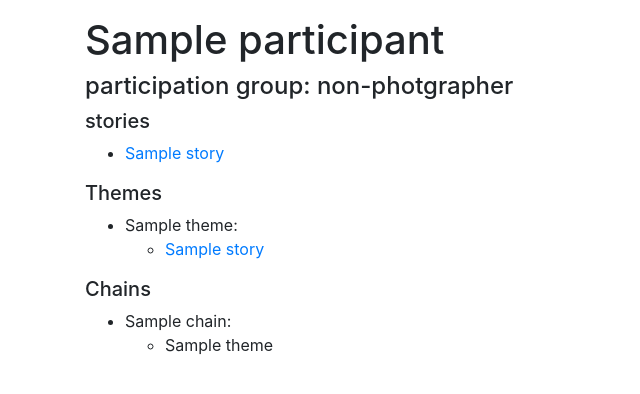
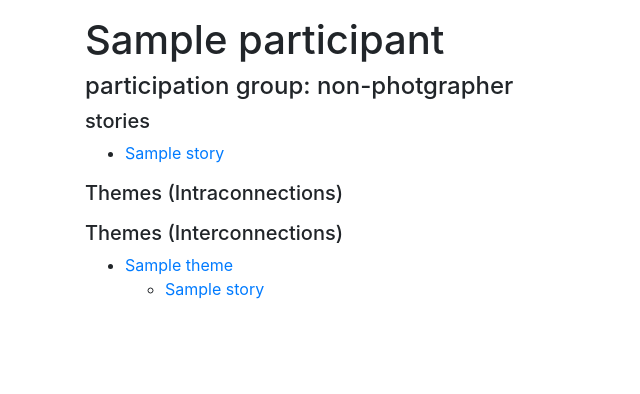
Before and after one commit to juliabiro/confabulations_v3, a Django app: page /participant/1/ in a window 1280 px wide. Shown: the part 208-602 px from the top of the page, without its empty margins (0-640 px from the left). Run offline with Django 3.2, Linux system fonts and the light colour scheme; a user stored in the database is signed in; tables that the repository leaves empty hold one stand-in row (values such as "Sample post"); some libraries are stand-ins or nearby versions.

Commit message:
themes in participant view

```diff
--- a/confabulation/utils/connection_helpers.py
+++ b/confabulation/utils/connection_helpers.py
@@ -1,13 +1,4 @@
-from ..models import Theme, Chain, Story
-
-def get_themes_for_stories(participant_stories, participant_id):
-    theme_stories = {}
-    for story in participant_stories:
-        themes = Theme.objects.filter(stories=story)
-        for t in themes:
-            s = t.stories.filter(participant__id=participant_id)
-            theme_stories[t.name] = s
-    return theme_stories
+from ..models import Theme, Chain, Story, ConnectionRange
 
 def get_chains_for_themes(themes, participant_id):
     chain_themes = {}
@@ -16,3 +7,16 @@ def get_chains_for_themes(themes, participant_id):
         t = c.themes.filter(stories__participant__id=participant_id).distinct()
         chain_themes[c.name] = t
     return chain_themes
+
+class ThemeWithStories():
+    def __init__ (self, theme, stories):
+        self.theme = theme
+        self.stories = stories
+
+def get_themes_for_stories(participant_id, connection_type):
+    themes = Theme.objects.filter(stories__participant__id=participant_id, connection_range=connection_type).distinct()
+    participant_themes=[]
+    for theme in themes:
+        participant_themes.append(ThemeWithStories(theme, theme.stories.all()))
+
+    return participant_themes
--- a/confabulation/views/participant_views.py
+++ b/confabulation/views/participant_views.py
@@ -1,7 +1,7 @@
 from django.shortcuts import render
 from django.conf import settings
 from django.shortcuts import redirect
-from ..models import Participant, Story, Chain, Theme
+from ..models import Participant, Story, Chain, Theme, ConnectionRange
 from ..utils.s3_helpers import *
 from ..utils. media_helpers import get_story_thumb
 from ..utils. connection_helpers import get_themes_for_stories, get_chains_for_themes
@@ -23,10 +23,10 @@ def participant_view(request, participant_id):
     participant = Participant.objects.get(pk=participant_id)
     participant_stories = Story.objects.filter(participant__id=participant_id).order_by('name')
 
-    themes = get_themes_for_stories(participant_stories, participant_id)
-    chains = get_chains_for_themes(themes, participant_id)
+    themes_with_stories_intra = get_themes_for_stories(participant_id, connection_type="Intraconnection")
 
+    themes_with_stories_inter = get_themes_for_stories(participant_id, connection_type="Interconnection")
 
-    context = {'participant':participant, 'stories': participant_stories, 'themes': themes, 'chains': chains}
+    context = {'participant':participant, 'stories': participant_stories, 'themes_with_stories_intra': themes_with_stories_intra, 'themes_with_stories_inter': themes_with_stories_inter}
     setup_page_context(context)
     return render(request, 'confabulation/participantView.html', context)
--- a/templates/confabulation/participantView.html
+++ b/templates/confabulation/participantView.html
@@ -18,35 +18,34 @@
     {% endfor %}
 </ul>
 
-<h5>Themes</h5>
+<h5>Themes (Intraconnections)</h5>
 <ul>
-{% for key, value in themes.items %}
+{% for tws in themes_with_stories_intra %}
     <li>
-        {{ key }}:
+        <a href="/theme/{{tws.theme.id}}/">{{ tws.theme.name }}</a>
         <ul>
-            {% for v in value %}
+            {% for story in tws.stories %}
             <li>
-                <a href="/story/{{v.id}}/">{{v.name}}</a>
+                <a href="/story/{{story.id}}/">{{story.name}}</a>
             </li>
             {% endfor %}
         </ul>
     </li>
     {% endfor %}
 </ul>
-<h5>Chains</h5>
+
+<h5>Themes (Interconnections)</h5>
 <ul>
-{% for key, value in chains.items %}
+{% for tws in themes_with_stories_inter %}
     <li>
-        {{key}}:
+        <a href="/theme/{{tws.theme.id}}/">{{ tws.theme.name }}</a>
         <ul>
-            {% for v in value %}
+            {% for story in tws.stories %}
             <li>
-                {{v.name}}
+                <a href="/story/{{story.id}}/">{{story.name}}</a>
             </li>
             {% endfor %}
         </ul>
-
-
     </li>
     {% endfor %}
 </ul>
```
